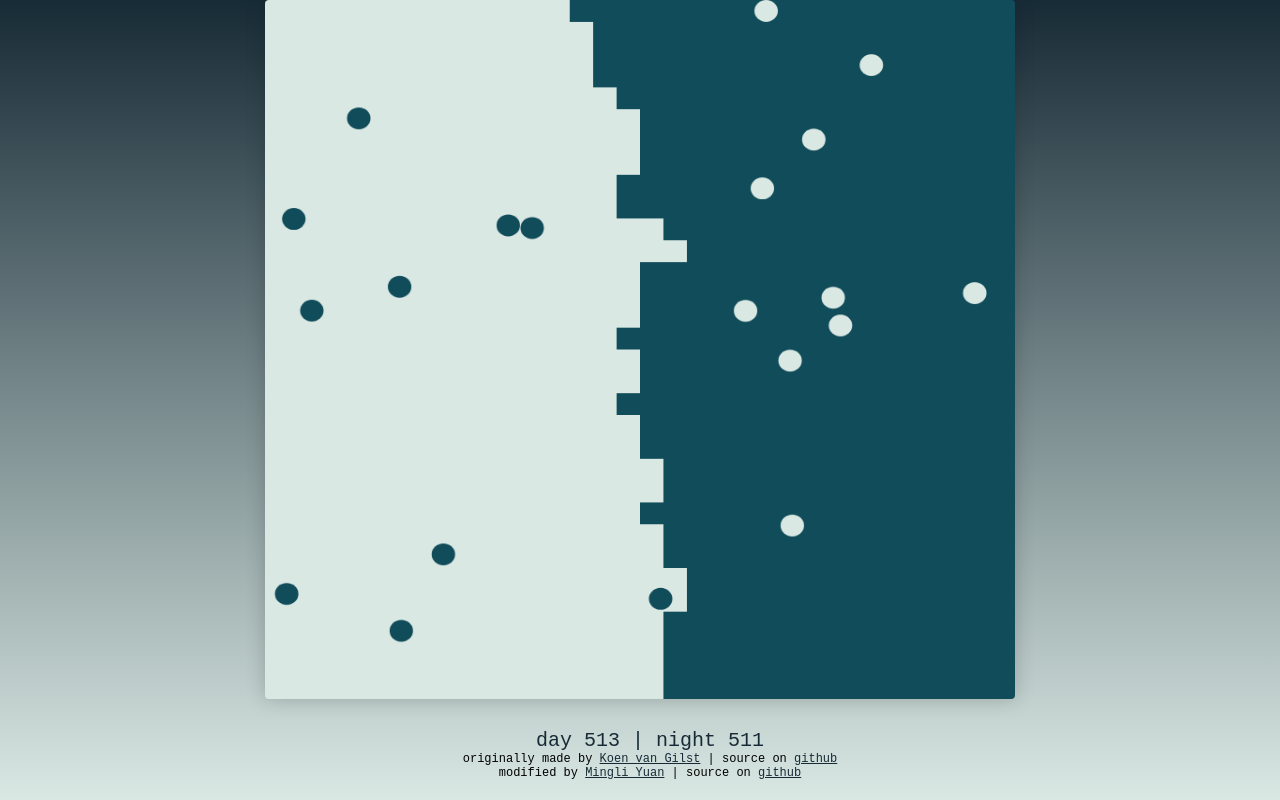
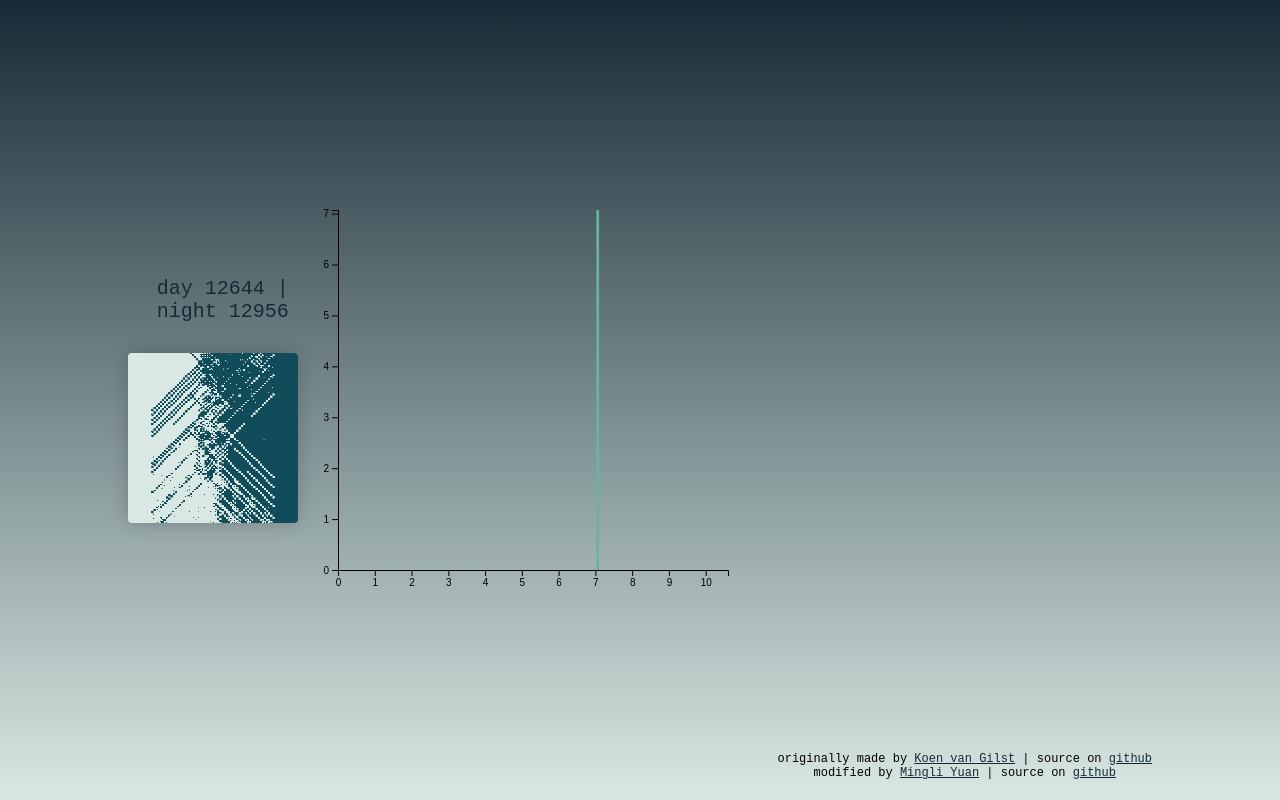
Before and after one commit to mountain/cubic-pong-war, a plain HTML site: page index.html in a window 1280 px wide. Drawn offline with nearby package versions, Linux system fonts and the light colour scheme; animation ran at ten frames a second.

Commit message:
add histogram

```diff
--- a/index.html
+++ b/index.html
@@ -38,10 +38,11 @@
 
         #score {
             font-family: monospace;
-            margin-top: 30px;
+            margin-bottom: 30px;
             font-size: 20px;
             padding-left: 20px;
             color: #172b36;
+            text-align: center;
         }
 
         #made {
@@ -56,13 +57,46 @@
         #made a {
             color: #172b36;
         }
+
+        #gameContainer {
+            display: flex;
+            justify-content: space-around; /* Adjust as needed */
+            align-items: center;
+            height: 100vh; /* Take up full viewport height */
+            margin-left: 10%;
+            margin-right: 10%;
+        }
+
+        #gameCanvas, #dataViz {
+            flex: 1; /* Allows each child to grow equally */
+            display: flex;
+            justify-content: center;
+            align-items: center;
+        }
+
+        /* Adjust canvas and chart dimensions as needed */
+        #pongCanvas {
+            max-width: 100%;
+            max-height: 80vh; /* Adjust based on your layout */
+        }
+
+        #dataViz {
+            max-width: 100%;
+            max-height: 80vh; /* Adjust based on your layout */
+        }
     </style>
+    <script src="https://d3js.org/d3.v6.min.js"></script>
 </head>
 
 <body>
-<div id="container">
-    <canvas id="pongCanvas" width="800" height="800"></canvas>
-    <div id="score"></div>
+<div id="gameContainer" style="display: flex; justify-content: center; align-items: center; height: 100vh;">
+    <div id="gameCanvas">
+        <div>
+        <div id="score"></div>
+        <canvas id="pongCanvas" width="800" height="800"></canvas>
+        </div>
+    </div>
+    <div id="dataViz" style="width: 800px; height: 800px;"></div>
     <p id="made">
         originally made by <a href="https://koenvangilst.nl">Koen van Gilst</a> | source on
         <a href="https://github.com/vnglst/pong-wars">github</a><br/>
@@ -89,7 +123,7 @@
     const ctx = canvas.getContext("2d");
     const scoreElement = document.getElementById("score");
 
-    const BALLS_PER_TEAM = 10;
+    const BALLS_PER_TEAM = 100;
 
     const TEAM1 = colorPalette.MysticMint;
     const TEAM1_BALL = colorPalette.NocturnalExpedition;
@@ -97,7 +131,7 @@
     const TEAM2 = colorPalette.NocturnalExpedition;
     const TEAM2_BALL = colorPalette.MysticMint;
 
-    const squareSize = 25;
+    const squareSize = 5;
     const numSquaresX = canvas.width / squareSize;
     const numSquaresY = canvas.height / squareSize;
     let squares = [];
@@ -118,6 +152,8 @@
         balls.push({x: canvas.width / 4 * 1, y: canvas.height / (BALLS_PER_TEAM + 1) * i, dx: 5, dy: 5, color: TEAM1_BALL, controlled: false});
         balls.push({x: canvas.width / 4 * 3, y: canvas.height / (BALLS_PER_TEAM + 1) * i, dx: -5, dy: -5, color: TEAM2_BALL, controlled: false});
     }
+
+    let speeds = balls.map(ball => Math.sqrt(ball.dx ** 2 + ball.dy ** 2));
 
     function checkCollision(ball1, ball2) {
         const dx = ball1.x - ball2.x;
@@ -298,6 +334,9 @@
             }
         });
 
+        speeds = balls.map(ball => Math.sqrt(ball.dx ** 2 + ball.dy ** 2));
+        updateChart(speeds);
+
         requestAnimationFrame(draw);
     }
 
@@ -319,6 +358,72 @@
         }
     });
 
+    // Assuming you've calculated 'speeds' as shown above
+    const margin = {top: 10, right: 30, bottom: 30, left: 40},
+        width = 460 - margin.left - margin.right,
+        height = 400 - margin.top - margin.bottom;
+
+    // Append the svg object to a specific div, and set its dimensions
+    const svg = d3.select("#dataViz")
+        .append("svg")
+        .attr("width", width + margin.left + margin.right)
+        .attr("height", height + margin.top + margin.bottom)
+        .append("g")
+        .attr("transform",
+            `translate(${margin.left},${margin.top})`);
+
+    const x = d3.scaleLinear()
+        .domain([0, 1.5 * d3.max(speeds)]) // Adjust this based on your data
+        .range([0, width]);
+
+    svg.append("g")
+        .attr("transform", `translate(0, ${height})`)
+        .call(d3.axisBottom(x));
+
+    // Create the Y axis
+    const y = d3.scaleLinear()
+        .range([height, 0]);
+    y.domain([0, d3.max(speeds, function(d) { return +d; })]);   // Update function based on data structure
+    svg.append("g")
+        .call(d3.axisLeft(y));
+
+    function updateChart(speeds) {
+
+        // Set the ranges for x and y axes
+
+        // Assume svg, x, and y are already defined as in the initial setup
+        x.domain([0, 1.5 * d3.max(speeds)])
+
+        // Bin the data with the new speeds
+        const bins = d3.histogram()
+            .value(d => d)
+            .domain(x.domain())
+            .thresholds(x.ticks(100))(speeds); // Adjust the number of ticks/bins as needed
+
+        // Update the y-axis scale
+        y.domain([0, d3.max(bins, d => d.length)]);
+
+        // Select all bars on the graph, take them out, and reinsert with new data
+        const bars = svg.selectAll(".bar")
+            .data(bins);
+
+        // Exit selection: Remove any unnecessary bars
+        bars.exit().remove();
+
+        // Enter selection: Add new bars if needed
+        bars.enter().append("rect")
+            .attr("class", "bar")
+            .attr("x", 1)
+            .attr("transform", d => `translate(${x(d.x0)},${y(d.length)})`)
+            .attr("width", d => x(d.x1) - x(d.x0) - 1)
+            .attr("height", d => height - y(d.length))
+            .style("fill", "#69b3a2");
+
+        // Update selection: Update existing bars
+        bars.attr("transform", d => `translate(${x(d.x0)},${y(d.length)})`)
+            .attr("width", d => x(d.x1) - x(d.x0) - 1)
+            .attr("height", d => height - y(d.length));
+    }
 
 </script>
 </html>
```
